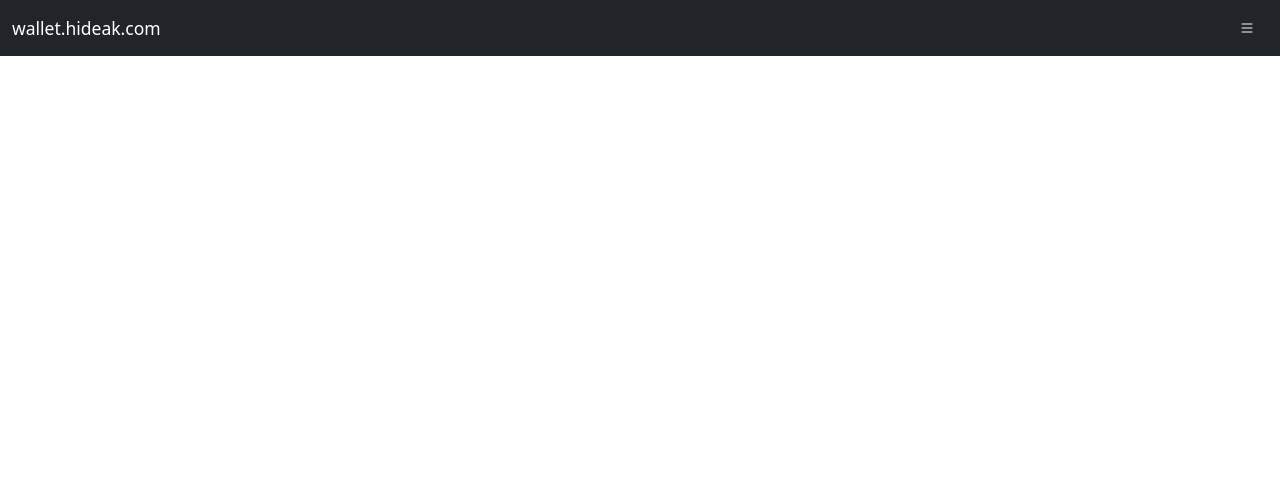
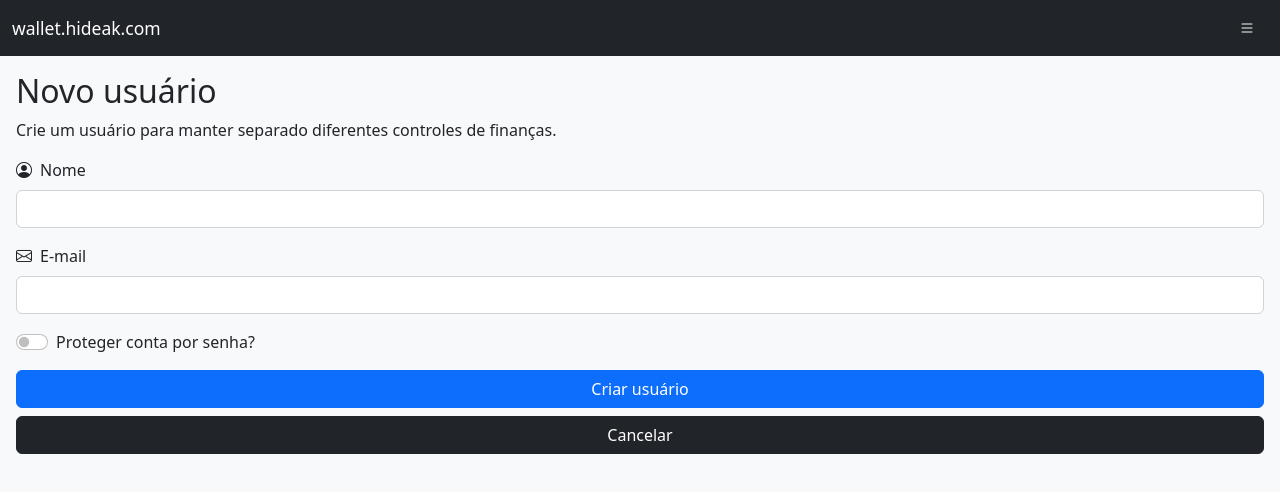
Before and after one commit to hideak/wallet, a Nuxt app in the folder web/: page /login/new in a window 1280 px wide. Before the commit this address had no page. Shown: the top 492 px of the page. Built offline with nearby package versions, Linux system fonts and the light colour scheme.

Commit message:
feat: add new user page

```diff
--- /dev/null
+++ b/web/components/base-input-group/BaseInputGroup.vue
@@ -0,0 +1,5 @@
+<template>
+  <div class="input-group">
+    <slot></slot>
+  </div>
+</template>
--- /dev/null
+++ b/web/components/base-input/BaseInput.vue
@@ -0,0 +1,27 @@
+<script setup lang="ts">
+defineProps({
+  icon: { type: String },
+  label: { type: String },
+  leftLabel: { type: String },
+  rightLabel: { type: String },
+  buttonLabel: { type: String },
+  leftIcon: { type: String },
+  rightIcon: { type: String },
+  buttonIcon: { type: String },
+  buttonColor: { type: String },
+  placeholder: { type: String },
+  type: { type: String, required: true }
+});
+</script>
+
+<template>
+  <div>
+    <BaseIconLabel v-if="label" class="d-block mb-2" :label="label" :icon="icon" />
+    <BaseInputGroup>
+      <BaseIconLabel v-if="leftLabel || leftIcon" class="input-group-text" :icon="leftIcon" :label="leftLabel" />
+      <input class="form-control" :type="type" :placeholder="placeholder">
+      <BaseIconLabel v-if="rightLabel || rightIcon" class="input-group-text" :icon="rightIcon" :label="rightLabel" />
+      <BaseButton v-if="buttonLabel || buttonIcon" :icon="buttonIcon" :label="buttonLabel" :color="buttonColor" />
+    </BaseInputGroup>
+  </div>
+</template>
--- /dev/null
+++ b/web/components/base-switch/BaseSwitch.vue
@@ -0,0 +1,16 @@
+<script setup lang="ts">
+defineProps({
+    modelValue: { type: Boolean },
+    label: { type: String }
+});
+
+const emit = defineEmits(['update:modelValue']);
+</script>
+
+<template>
+    <div class="form-check form-switch">
+        <input class="form-check-input" type="checkbox" role="switch" :value="modelValue"
+            @input="emit('update:modelValue', ($event.target as HTMLInputElement).checked)">
+        <label class="form-check-label">{{ label }}</label>
+    </div>
+</template>
--- /dev/null
+++ b/web/components/page-login-new/PageLoginNew.vue
@@ -0,0 +1,6 @@
+<template>
+    <BasePage class="p-3">
+        <PageLoginNewTitle />
+        <PageLoginNewForm />
+    </BasePage>
+</template>
--- /dev/null
+++ b/web/components/page-login-new/PageLoginNewForm.vue
@@ -0,0 +1,13 @@
+<script setup lang="ts">
+const passwordSwitch = ref(false);
+</script>
+
+<template>
+    <BaseInput class="mb-3" type="text" icon="person-circle" label="Nome" />
+    <BaseInput class="mb-3" type="text" icon="envelope" label="E-mail" />
+    <BaseSwitch class="mb-3" type="text" label="Proteger conta por senha?" v-model="passwordSwitch" />
+    <BaseInput v-if="passwordSwitch" class="mb-3" type="password" icon="key" label="Senha" />
+    <BaseInput v-if="passwordSwitch" class="mb-3" type="password" icon="key" label="Confirmar senha" />
+    <BaseButton class="mb-2 w-100" type="button" color="primary" label="Criar usuário" />
+    <BaseButton class="w-100" type="button" color="dark" label="Cancelar" />
+</template>
--- /dev/null
+++ b/web/components/page-login-new/PageLoginNewTitle.vue
@@ -0,0 +1,4 @@
+<template>
+    <h2>Novo usuário</h2>
+    <p>Crie um usuário para manter separado diferentes controles de finanças.</p>
+</template>
--- a/web/components/page-login/UserSelectorListNew.vue
+++ b/web/components/page-login/UserSelectorListNew.vue
@@ -1,5 +1,9 @@
+<script setup lang="ts">
+const router = useRouter();
+</script>
+
 <template>
-    <button type="button" class="list-group-item list-group-item-action active">
+    <button type="button" class="list-group-item list-group-item-action active" @click="router.push('/login/new')">
         <BaseIconLabel icon="plus-circle" label="Novo Usuário" />
     </button>
 </template>
--- /dev/null
+++ b/web/pages/login/new.vue
@@ -0,0 +1,3 @@
+<template>
+    <PageLoginNew />
+</template>
```
